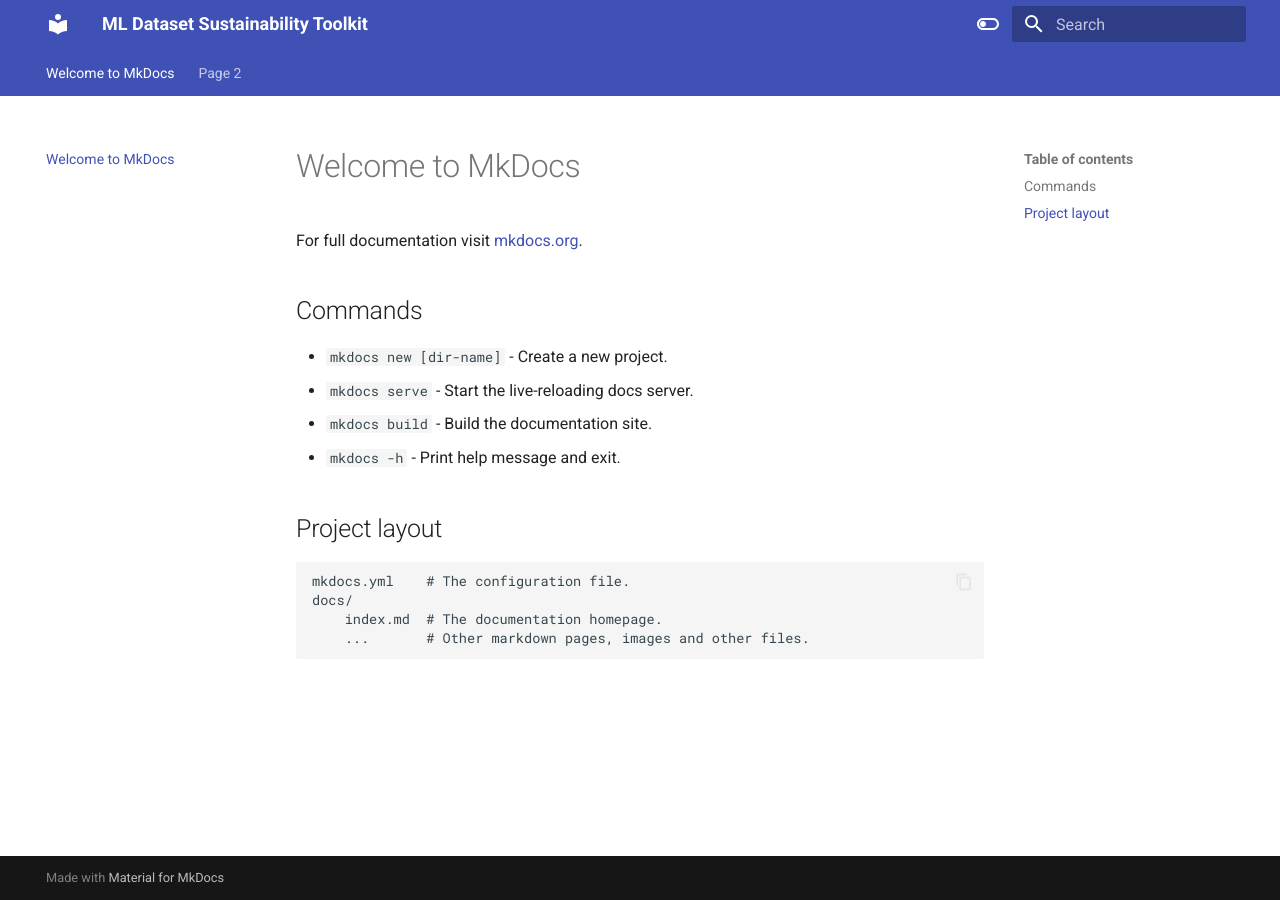
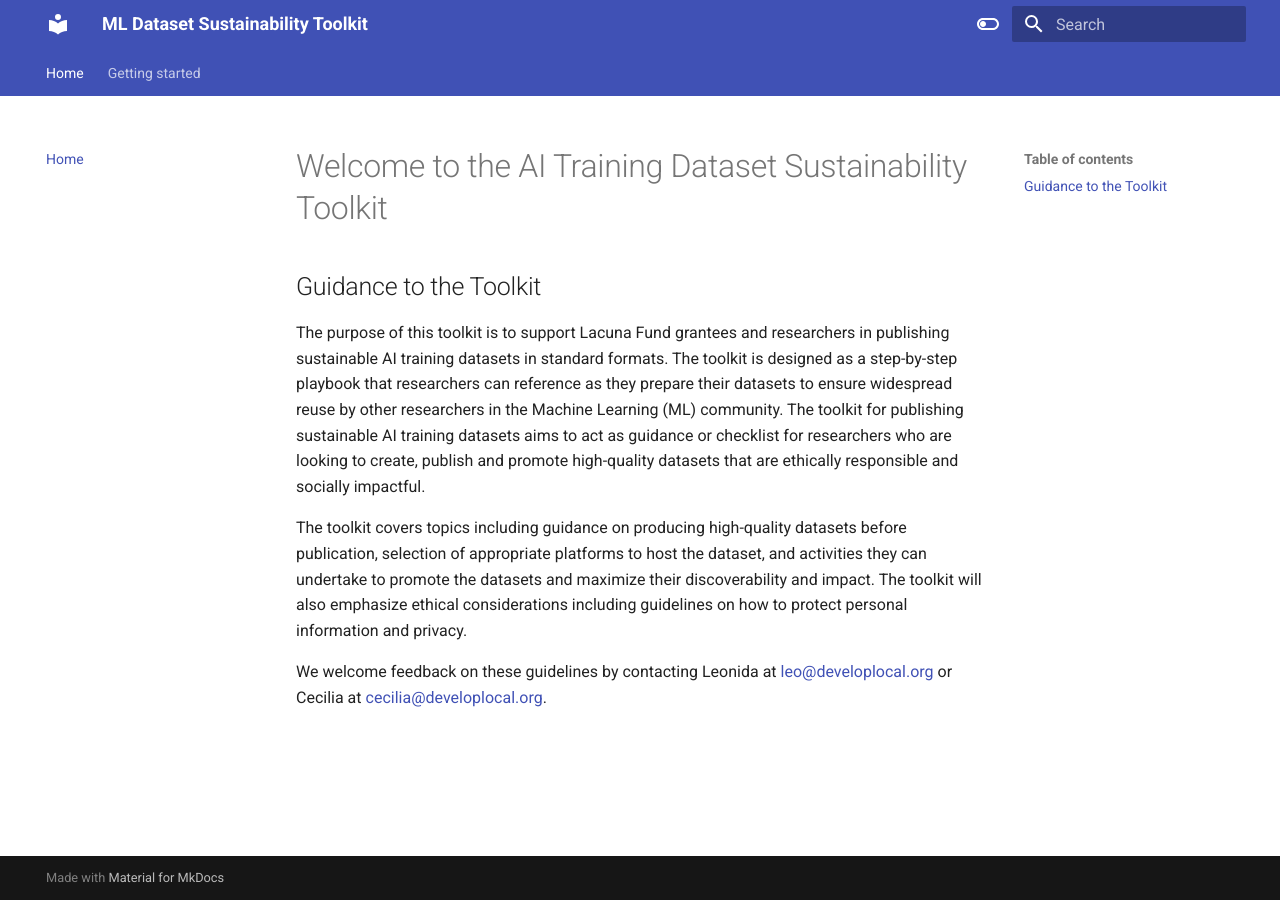
Before and after one commit to developlocalorg/ml-toolkit, an MkDocs documentation site: the page built from docs/index.md, in a window 1280 px wide. Built offline with MkDocs 1.6.1 and Material for MkDocs 9.7.7, drawn with Linux system fonts in a browser that asks for light colours.

Commit message:
initial commit

```diff
--- a/docs/index.md
+++ b/docs/index.md
@@ -1,17 +1,8 @@
-# Welcome to MkDocs
+# Welcome to the AI Training Dataset Sustainability Toolkit
+## Guidance to the Toolkit
 
-For full documentation visit [mkdocs.org](https://www.mkdocs.org).
+The purpose of this toolkit is to support Lacuna Fund grantees and researchers in publishing sustainable AI training datasets in standard formats. The toolkit is designed as a step-by-step playbook that researchers can reference as they prepare their datasets to ensure widespread reuse by other researchers in the Machine Learning (ML) community.  The toolkit for publishing sustainable AI training datasets aims to act as guidance or checklist for researchers who are looking to create, publish and promote high-quality datasets that are ethically responsible and socially impactful.
 
-## Commands
+The toolkit covers topics including guidance on producing high-quality datasets before publication, selection of appropriate platforms to host the dataset, and activities they can undertake to promote the datasets and maximize their discoverability and impact. The toolkit will also emphasize ethical considerations including guidelines on how to protect personal information and privacy.
 
-* `mkdocs new [dir-name]` - Create a new project.
-* `mkdocs serve` - Start the live-reloading docs server.
-* `mkdocs build` - Build the documentation site.
-* `mkdocs -h` - Print help message and exit.
-
-## Project layout
-
-    mkdocs.yml    # The configuration file.
-    docs/
-        index.md  # The documentation homepage.
-        ...       # Other markdown pages, images and other files.
+We welcome feedback on these guidelines by contacting Leonida at [leo@developlocal.org](mailto:leo@developlocal.org)  or Cecilia at [cecilia@developlocal.org](mailto:cecilia@developlocal.org).
--- a/docs/page 2.md
+++ /dev/null
@@ -1 +0,0 @@
-# Page 2
--- a/mkdocs.yml
+++ b/mkdocs.yml
@@ -43,3 +43,9 @@
   - pymdownx.emoji:
       emoji_index: !!python/name:material.extensions.emoji.twemoji
       emoji_generator: !!python/name:material.extensions.emoji.to_svg
+
+#page tree
+nav:
+  - Home: index.md
+  - Getting started:
+    - Introduction: definition.md
```
Also changed, not shown: docs/definition.md (added, +8 -0 lines).
